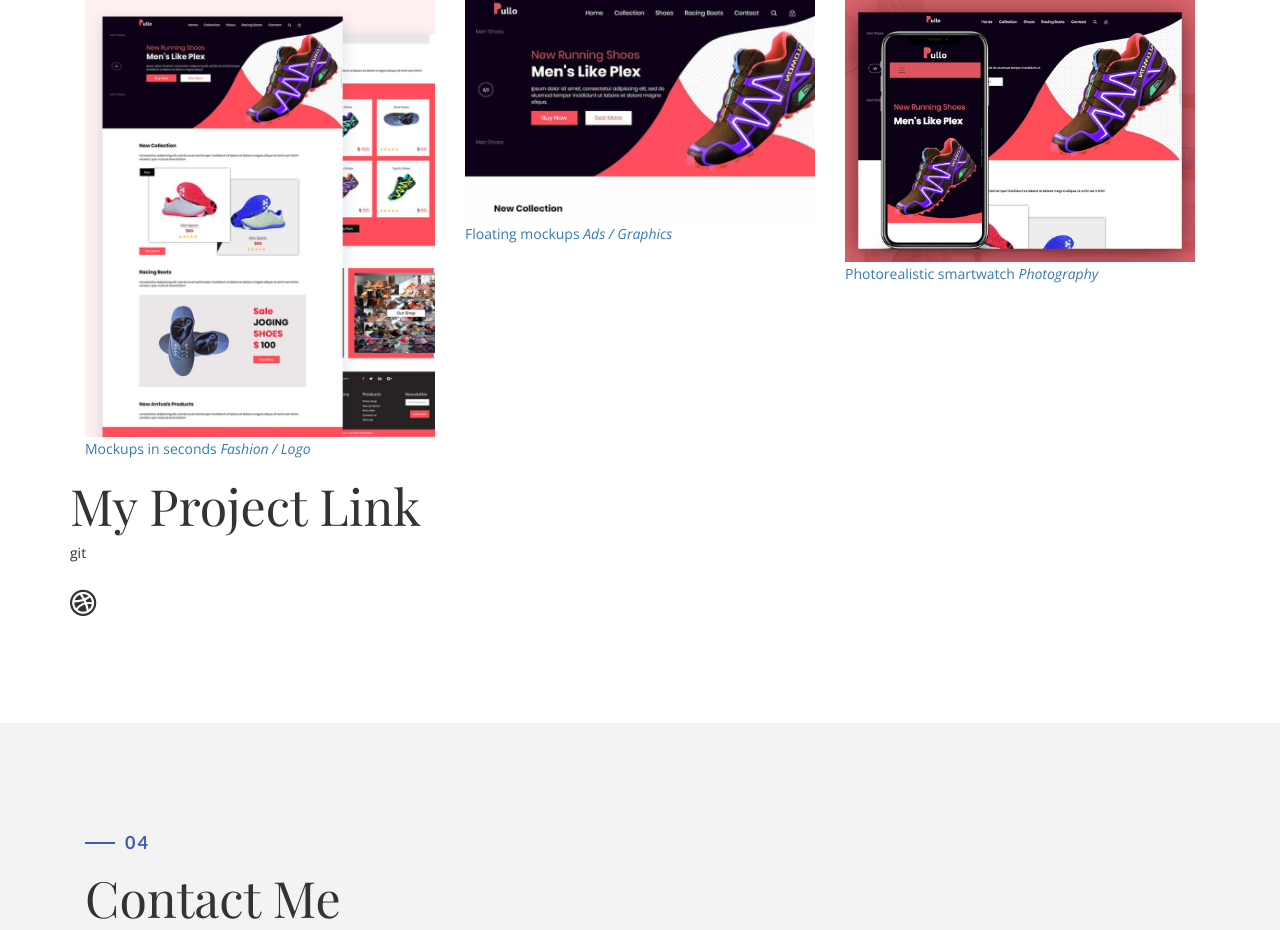
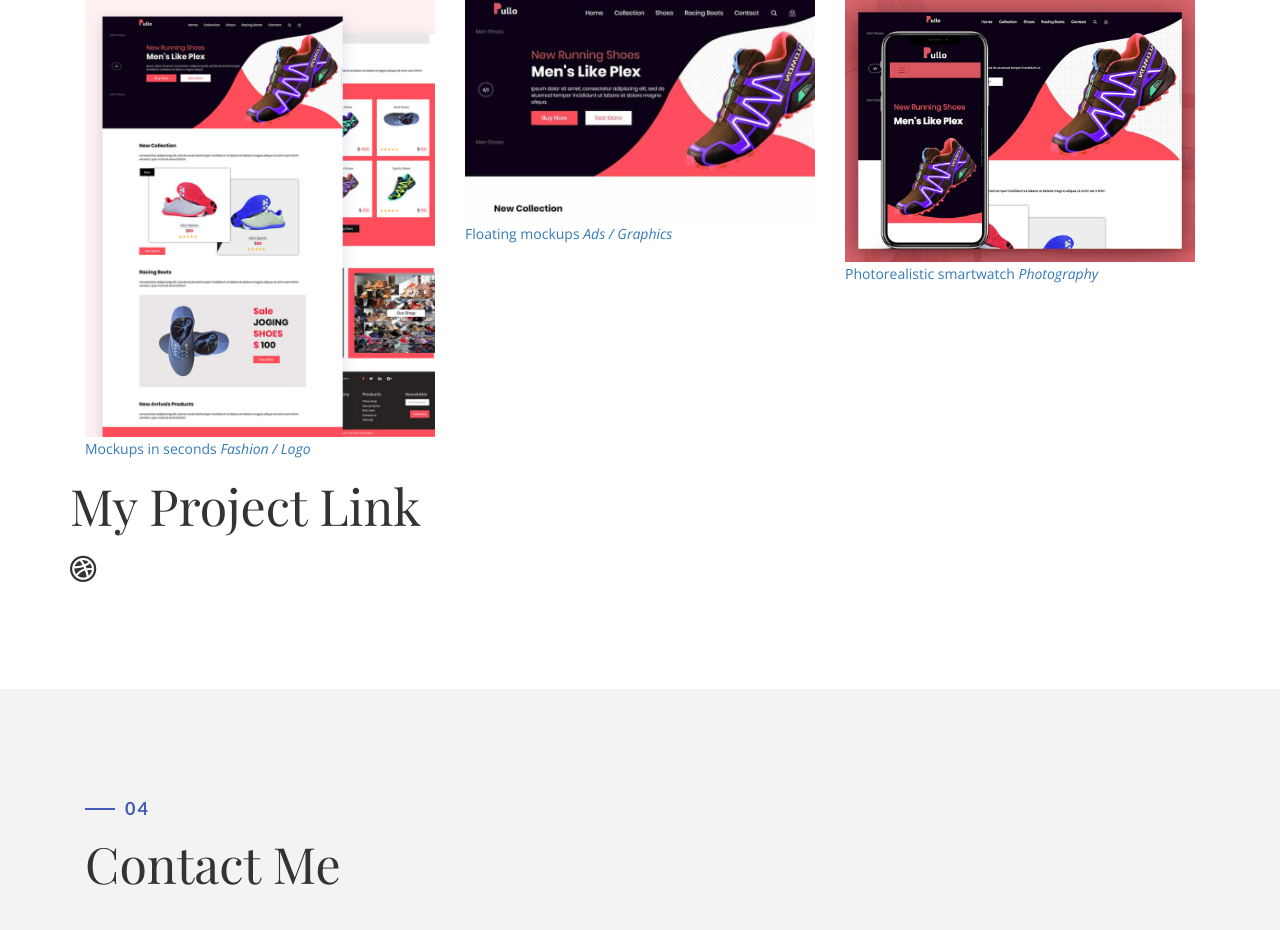
Before and after one commit to mitpatel193/myresume, a Django app: page / in a window 1280 px wide. Shown: the part 3080-4010 px from the top of the page. Run offline with Django 3.2, Linux system fonts and the light colour scheme; some libraries are stand-ins or nearby versions; some web fonts are replaced.

Commit message:
First Commit

```diff
--- a/myapp/template/index.html
+++ b/myapp/template/index.html
@@ -142,7 +142,7 @@
                 </div>
                 <!-- end portfolio div -->
             </div>
-            <h1 class="size-50">My Project Link </h1>git
+            <h1 class="size-50">My Project Link </h1>
             <ul class="social">
               <li><a href="http://mitpatel.pythonanywhere.com/"><i class="ion-social-dribbble"></i></a></li>
             </ul>
```
Also changed, not shown: 1 other file.
